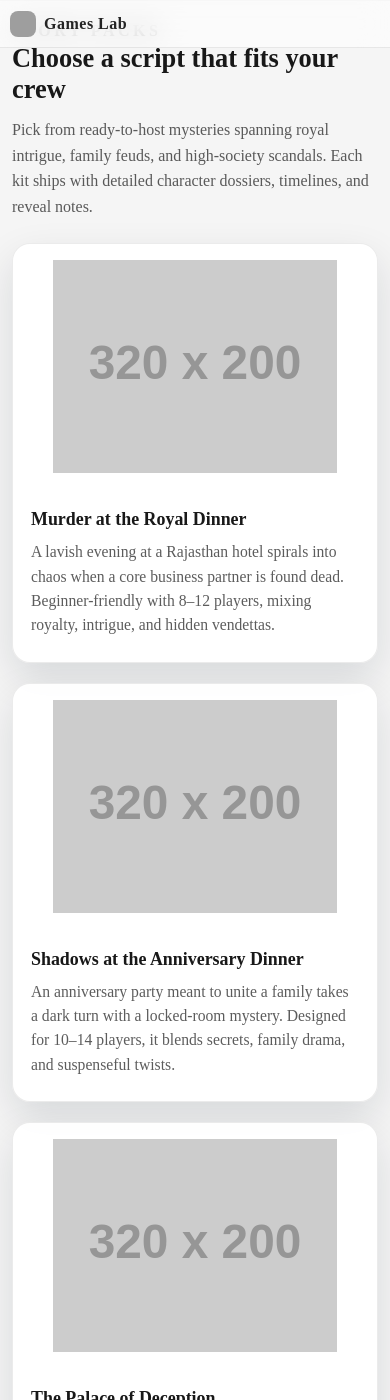
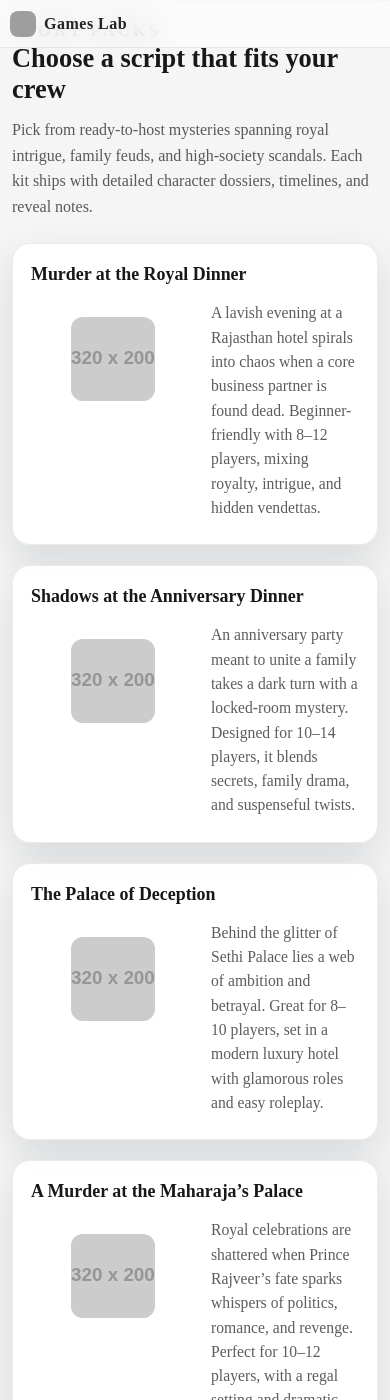
Before and after one commit to gameslabbangalore-maker/website, a Jekyll site: the page built from murder-mystery-scripts.html, in a window 390 px wide and 1400 px high, scrolled down 937 px. Built offline with Jekyll 4.4.1, drawn with Linux system fonts in a browser that asks for light colours; grey boxes are pictures that could not be loaded.

Commit message:
Adjust murder mystery script card layout

```diff
--- a/assets/css/murder-mystery-scripts.css
+++ b/assets/css/murder-mystery-scripts.css
@@ -183,6 +183,7 @@ body.scripts-page a {
 }
 
 .script-card__media {
+  width: 100%;
   aspect-ratio: 4 / 3;
   background: rgba(0, 0, 0, 0.4);
   overflow: hidden;
@@ -364,8 +365,41 @@ body.scripts-page .scripts-main > .title + .contact-wrap {
     grid-template-columns: repeat(auto-fit, minmax(220px, 1fr));
   }
 
+  .script-card {
+    display: grid;
+    grid-template-columns: auto 1fr;
+    grid-template-areas:
+      "title title"
+      "media body";
+    gap: 14px 16px;
+    align-items: start;
+    padding: 20px 18px 24px;
+  }
+
   .script-card__body {
-    padding: 20px 18px 24px;
+    display: contents;
+    padding: 0;
+    gap: 0;
+  }
+
+  .script-card__title {
+    grid-area: title;
+    margin: 0 0 2px;
+  }
+
+  .script-card__description {
+    grid-area: body;
+    margin: 0;
+  }
+
+  .script-card__media {
+    grid-area: media;
+    width: 84px;
+    aspect-ratio: 1 / 1;
+    flex: none;
+    border-radius: 12px;
+    overflow: hidden;
+    align-self: start;
   }
 
   .scripts-hero-highlights li {
```
